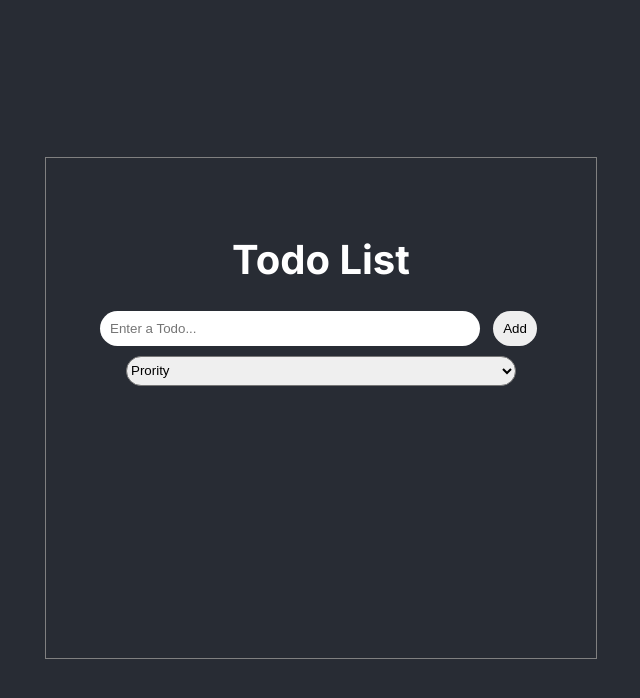
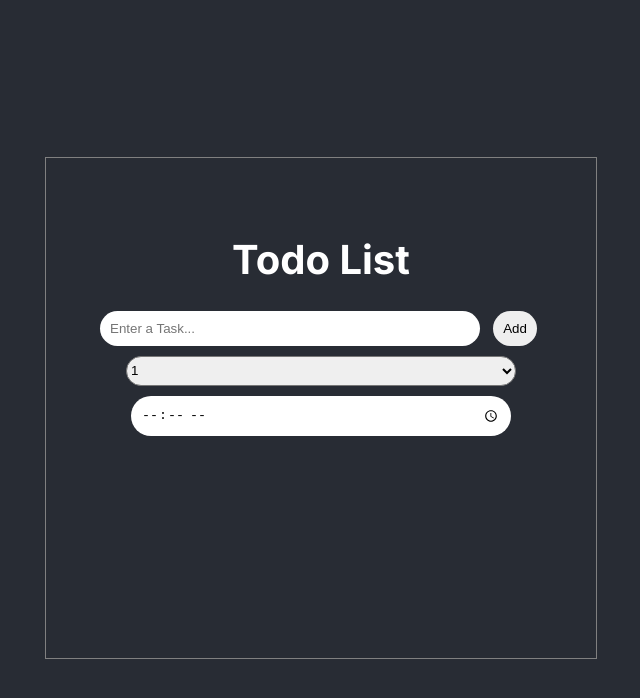
Before and after one commit to Rani-rathod/ToDo_List, a Next.js app: page / in a window 1280 px wide. Shown: the top 698 px of the page, without its empty margins (319-959 px from the left). Built offline with nearby package versions, Linux system fonts and the light colour scheme.

Commit message:
Working on DropDown

```diff
--- a/app/dropD.js
+++ b/app/dropD.js
@@ -2,7 +2,6 @@ const Dropdowns=()=>{
     return (
         <div className="drop">
             <select className="dropdwon">
-                <option>Prority</option>
                 <option>1</option>
                 <option>2</option>
                 <option>3</option>
--- a/app/page.js
+++ b/app/page.js
@@ -1,7 +1,7 @@
 "use client"
 import React, {useState} from 'react';
 import Dropdowns from './dropD.js';
-
+import TimeInput from './time.js'
 const App=()=>{
     const [todo,setTodo]=useState("")
     const [todos,setTodos]=useState([])
@@ -24,10 +24,11 @@ const App=()=>{
 
                 <h1>Todo List</h1>
                 <form className="todoForm" onSubmit={handleSubmit}>
-                    <input type="text" placeholder="Enter a Todo..." className="text-input" onChange={(e)=>setTodo(e.target.value)}/>
+                    <input type="text" placeholder="Enter a Task..." className="text-input" onChange={(e)=>setTodo(e.target.value)}/>
                     <button type="submit">Add</button>
                 </form>
                 <Dropdowns />
+                <TimeInput />
                 <ul className="allTodos">
                     {todos.map((t)=>(
                     <li className="singleTodo">
--- /dev/null
+++ b/app/time.js
@@ -0,0 +1,7 @@
+const TimeInput = () => {
+  return (
+    <input type="time" />
+  );
+};
+
+export default TimeInput;
```
